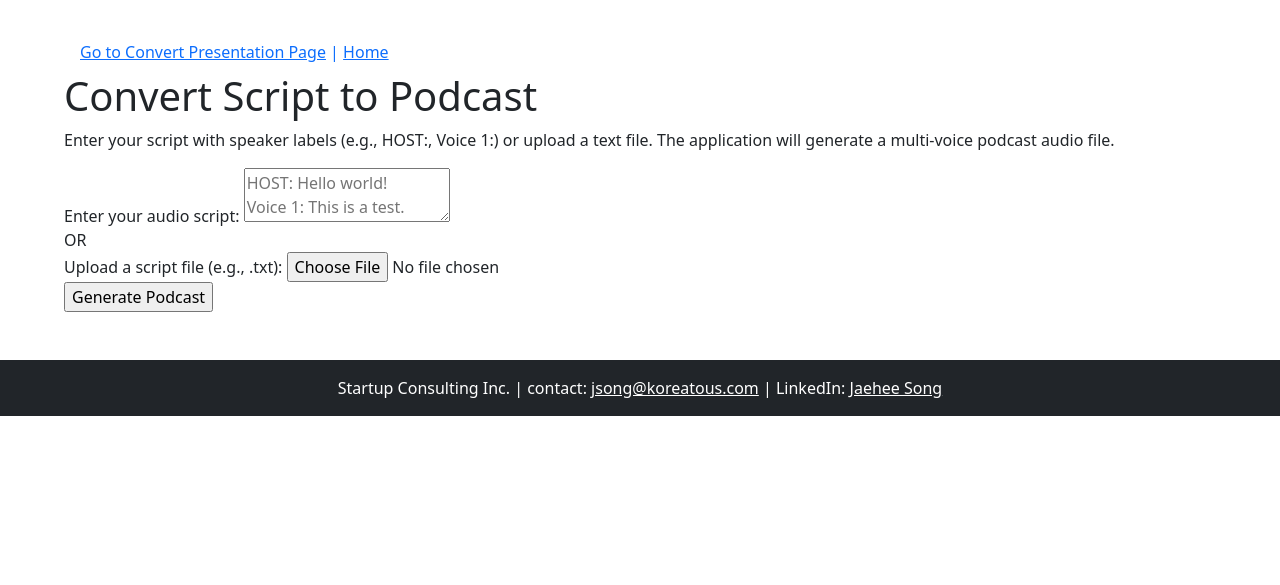
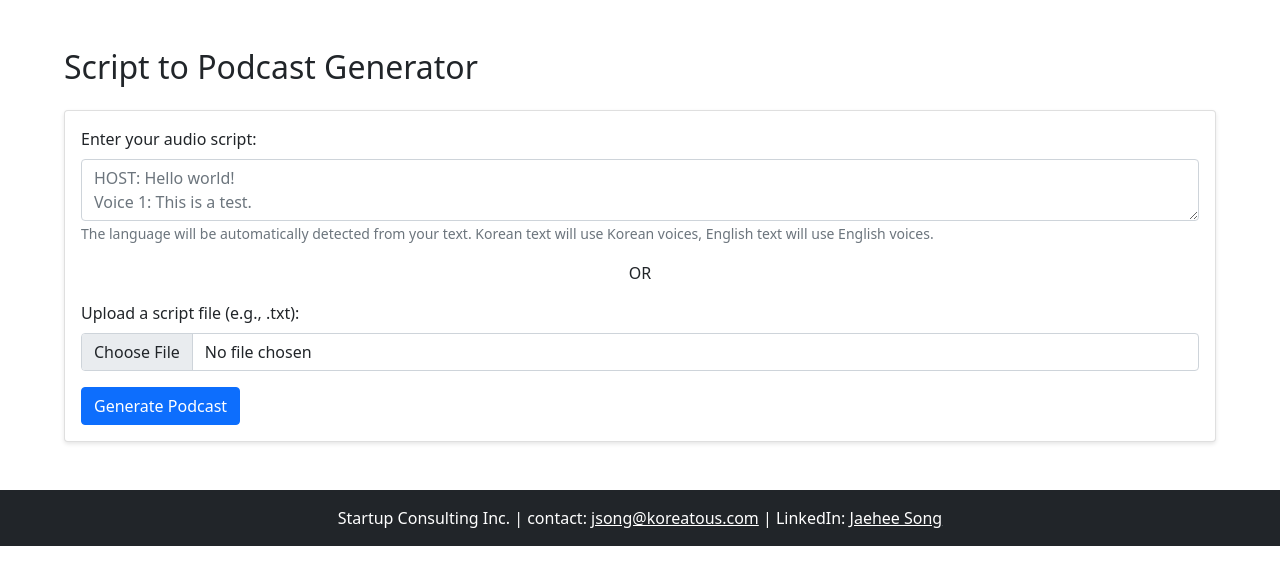
Before and after one commit to jsong1004/convert-script-to-podcast, a Flask app: page /convert_podcast in a window 1280 px wide. Shown: the part 56-641 px from the top of the page. Run offline with Flask 3, Linux system fonts and the light colour scheme.

Commit message:
Add Korean as Podcast output

```diff
--- a/app.py
+++ b/app.py
@@ -17,7 +17,7 @@ from google.cloud import storage
 
 # Import Blueprints
 from presentation_converter import presentation_bp
-from podcast_generator import podcast_bp
+from podcast_generator import podcast_bp, get_voice_config, detect_language
 
 load_dotenv()
 
@@ -94,26 +94,6 @@ def parse_script(script_text):
             pass
     return parsed_script
 
-def get_voice_config(speaker_name):
-    """Returns (voice_id) for a given speaker.
-    Voice styles can also be added here if needed by Murf AI.
-    Refer to Murf AI documentation for available voice_ids.
-    These are examples, replace with actual desired voice_ids.
-    """
-    speaker_name_upper = speaker_name.upper()
-    # Example voice IDs (replace with actual valid voice IDs from Murf AI)
-    # Trying 'en-US-natalie' for HOST as 'en-US-ryan' resulted in a 502 error in logs.
-    if speaker_name_upper == "HOST":
-        return "en-US-ryan" # Changed back to a common default, ensure this is valid for your account
-    elif speaker_name_upper == "VOICE 1":
-        return "en-US-natalie"    # Example voice ID, ensure this is valid
-    elif speaker_name_upper == "VOICE 2":
-        return "en-US-natalie"    # Example voice ID, ensure this is valid
-    else:
-        # Default voice if speaker not recognized
-        app.logger.warning(f"Speaker '{speaker_name}' not recognized, using default voice.")
-        return "en-US-natalie" # Default fallback voice, ensure this is valid
-
 # --- End of helper functions ---
 
 @app.route('/', methods=['GET'])
@@ -122,6 +102,7 @@ def index():
 
 @app.route('/convert_podcast', methods=['GET', 'POST'])
 def convert_podcast():
+    script_text_from_area = ""
     if request.method == 'POST':
         script_text_from_area = request.form.get('script')
         script_file = request.files.get('script_file')
@@ -140,7 +121,7 @@ def convert_podcast():
         elif script_text_from_area:
             final_script_text = script_text_from_area
         else:
-            return render_template('convert_podcast.html', error="Script text or a script file is required.")
+            return render_template('convert_podcast.html', error="Script text or a script file is required.", script_text=script_text_from_area)
 
         if not final_script_text.strip():
              return render_template('convert_podcast.html', error="Script content is empty.", script_text=script_text_from_area)
@@ -154,34 +135,34 @@ def convert_podcast():
             if not parsed_script:
                 return render_template('convert_podcast.html', error="Could not parse the script. Ensure it follows 'SPEAKER: Text' format or the file content is valid.", script_text=final_script_text)
 
+            # Detect language from the first non-empty text segment
+            output_language = 'en'  # default
+            for item in parsed_script:
+                if item['text'].strip():
+                    output_language = detect_language(item['text'])
+                    app.logger.info(f"Detected language: {output_language}")
+                    break
+
             audio_segments = []
             murf_client = Murf(api_key=MURFA_API_KEY)
             app.logger.info(f"Parsed script: {parsed_script}")
 
             for i, item in enumerate(parsed_script):
                 app.logger.info(f"Processing segment {i+1}/{len(parsed_script)}: Speaker: {item['speaker']}, Text: {item['text'][:30]}...")
-                voice_id = get_voice_config(item['speaker'])
-
+                voice_id = get_voice_config(item['speaker'], output_language=output_language)
                 app.logger.info(f"Generating audio for: '{item['text']}' with voice '{voice_id}'")
-
                 tts_response = murf_client.text_to_speech.generate(
                     text=item['text'],
                     voice_id=voice_id
                 )
-
-                audio_url = tts_response.audio_file # This is a URL
+                audio_url = tts_response.audio_file
                 app.logger.info(f"Audio URL received from Murf SDK: {audio_url}")
-
-                # Download the audio from the URL
                 audio_download_response = requests.get(audio_url)
-                audio_download_response.raise_for_status() # Ensure the request was successful
-
-                # Load audio data into Pydub from bytes.
+                audio_download_response.raise_for_status()
                 file_extension = audio_url.split('?')[0].split('.')[-1].lower()
                 if file_extension not in ['mp3', 'wav', 'ogg', 'flv', 'aac']:
                     app.logger.warning(f"Unexpected audio file extension '{file_extension}' from Murf, attempting to load as wav.")
                     file_extension = "wav"
-
                 segment_audio = AudioSegment.from_file(io.BytesIO(audio_download_response.content), format=file_extension)
                 audio_segments.append(segment_audio)
                 app.logger.info(f"Segment {i+1} processed and added from URL.")
@@ -189,27 +170,20 @@ def convert_podcast():
             if not audio_segments:
                 return render_template('convert_podcast.html', error="No audio segments were generated. Check script and API logs.", script_text=final_script_text)
 
-            # Combine audio segments
             app.logger.info("Combining audio segments...")
             combined_audio = AudioSegment.empty()
             for segment in audio_segments:
                 combined_audio += segment
-
-            # Generate a unique filename for the final output
             unique_filename = f"final_audio_{uuid.uuid4().hex}.mp3"
             output_path = os.path.join(app.config['UPLOAD_FOLDER'], unique_filename)
-
             app.logger.info(f"Exporting combined audio to {output_path}")
             combined_audio.export(output_path, format="mp3")
-
             gcs_blob_name = f"audio/{unique_filename}"
             gcs_url = upload_to_gcs(output_path, gcs_blob_name)
             if os.path.exists(output_path):
                 os.remove(output_path)
-
             app.logger.info("Audio generation successful.")
             return render_template('convert_podcast.html', audio_file_url=gcs_url, script_text=final_script_text)
-
         except requests.exceptions.HTTPError as http_err:
             app.logger.error(f"HTTP error during Murf API audio download: {http_err}")
             app.logger.error(f"Response content: {http_err.response.content if http_err.response else 'No response content'}")
@@ -226,7 +200,7 @@ def convert_podcast():
             app.logger.error(f"Error during audio generation: {e}", exc_info=True)
             return render_template('convert_podcast.html', error=f"An unexpected error occurred: {str(e)}", script_text=final_script_text)
 
-    return render_template('convert_podcast.html')
+    return render_template('convert_podcast.html', script_text=script_text_from_area)
 
 @app.route('/convert_to_blog', methods=['GET', 'POST'])
 def convert_to_blog():
--- a/templates/convert_podcast.html
+++ b/templates/convert_podcast.html
@@ -1,47 +1,42 @@
 {% extends "base.html" %}
 {% block content %}
-    <div class="container">
-        <div class="nav-link">
-            <a href="{{ url_for('presentation_bp.convert_presentation_to_script') }}">Go to Convert Presentation Page</a>
-             | <a href="{{ url_for('index') }}">Home</a>
+<div class="container mt-5">
+    <h2 class="mb-4">Script to Podcast Generator</h2>
+    {% if error %}
+    <div class="alert alert-danger" role="alert">
+        {{ error }}
     </div>
-        <h1>Convert Script to Podcast</h1>
-        <p class="description">
-            Enter your script with speaker labels (e.g., HOST:, Voice 1:) or upload a text file. The application will generate a multi-voice podcast audio file.
-        </p>
-
-        {% if error %}
-            <p class="message error">{{ error }}</p>
     {% endif %}
-
+    <div class="card">
+        <div class="card-body">
+            <form method="POST" enctype="multipart/form-data">
+                <div class="mb-3">
+                    <label for="script" class="form-label">Enter your audio script:</label>
+                    <textarea class="form-control" name="script" id="script" placeholder="HOST: Hello world!&#10;Voice 1: This is a test.">{{ script_text if script_text else '' }}</textarea>
+                    <small class="form-text text-muted">The language will be automatically detected from your text. Korean text will use Korean voices, English text will use English voices.</small>
+                </div>
+                <div class="or-separator text-center mb-3">OR</div>
+                <div class="mb-3">
+                    <label for="script_file" class="form-label">Upload a script file (e.g., .txt):</label>
+                    <input type="file" class="form-control" name="script_file" id="script_file" accept=".txt,.md,.rtf">
+                </div>
+                <button type="submit" class="btn btn-primary">Generate Podcast</button>
+            </form>
+        </div>
+    </div>
     {% if audio_file_url %}
-            <div class="message success">
-                <p>Audio generated successfully!</p>
+    <div class="card mt-4">
+        <div class="card-header">
+            <h3 class="mb-0">Podcast Audio</h3>
+        </div>
+        <div class="card-body">
             <div class="audio-player">
-                    <p>Listen to your podcast:</p>
-                    <audio controls src="{{ audio_file_url }}">
+                <audio controls src="{{ audio_file_url }}" style="width:100%;">
                     Your browser does not support the audio element.
                 </audio>
             </div>
         </div>
+    </div>
     {% endif %}
-
-        <form method="POST" enctype="multipart/form-data">
-            <div class="form-group">
-                <label for="script">Enter your audio script:</label>
-                <textarea name="script" id="script" placeholder="HOST: Hello world!&#10;Voice 1: This is a test.">{{ script_text if script_text else '' }}</textarea>
-            </div>
-
-            <div class="or-separator">OR</div>
-
-            <div class="form-group">
-                <label for="script_file">Upload a script file (e.g., .txt):</label>
-                <input type="file" name="script_file" id="script_file" accept=".txt,.md,.rtf">
-            </div>
-
-            <div class="form-group">
-                <input type="submit" value="Generate Podcast">
-            </div>
-        </form>
 </div>
 {% endblock %}
```
Also changed, not shown: podcast_generator.py (+37 -15 lines), templates/audio_transcript.html (+3 -4 lines), templates/convert_presentation.html (+44 -46 lines). Lines whose indentation alone changed are shown as unchanged.
